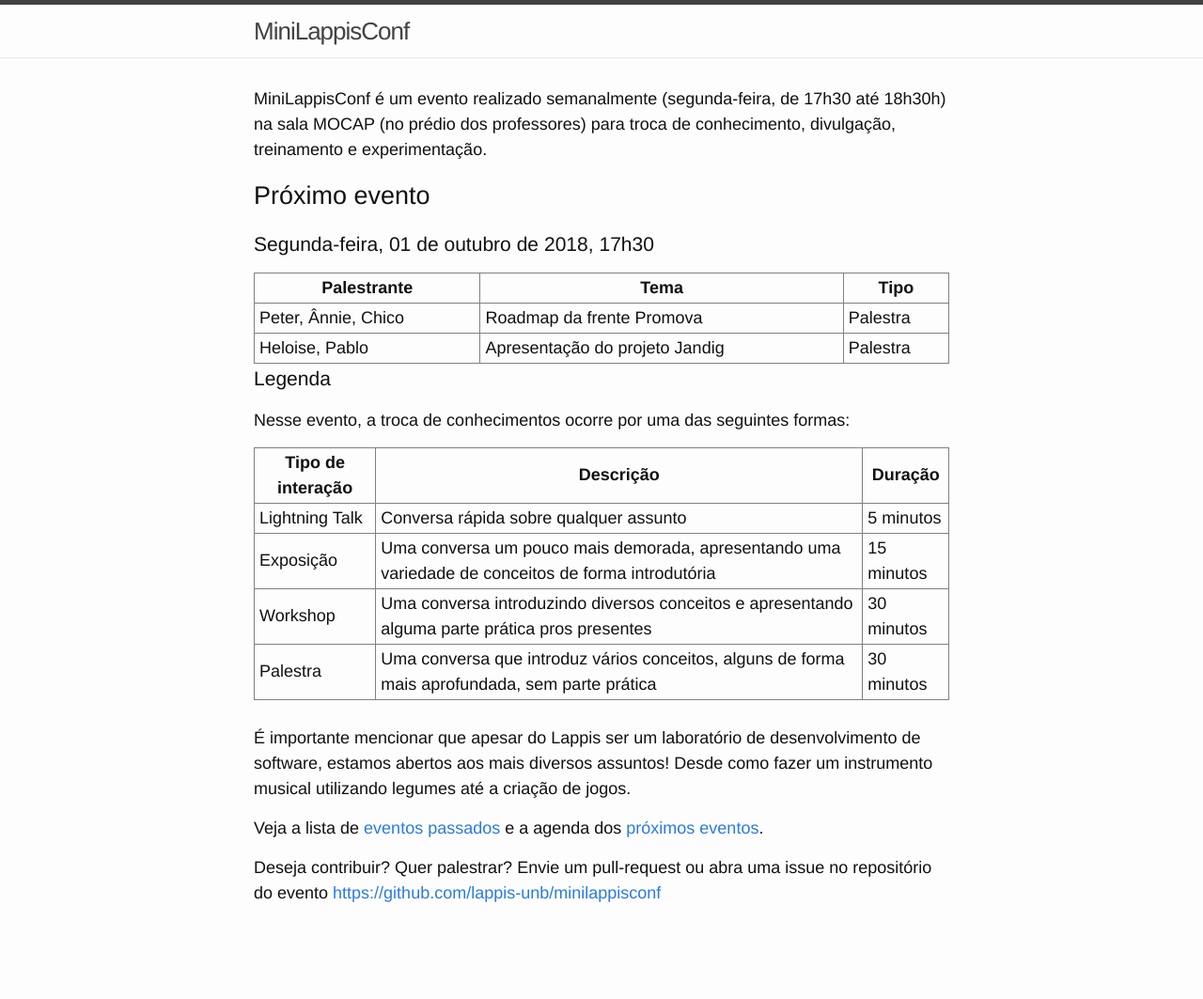
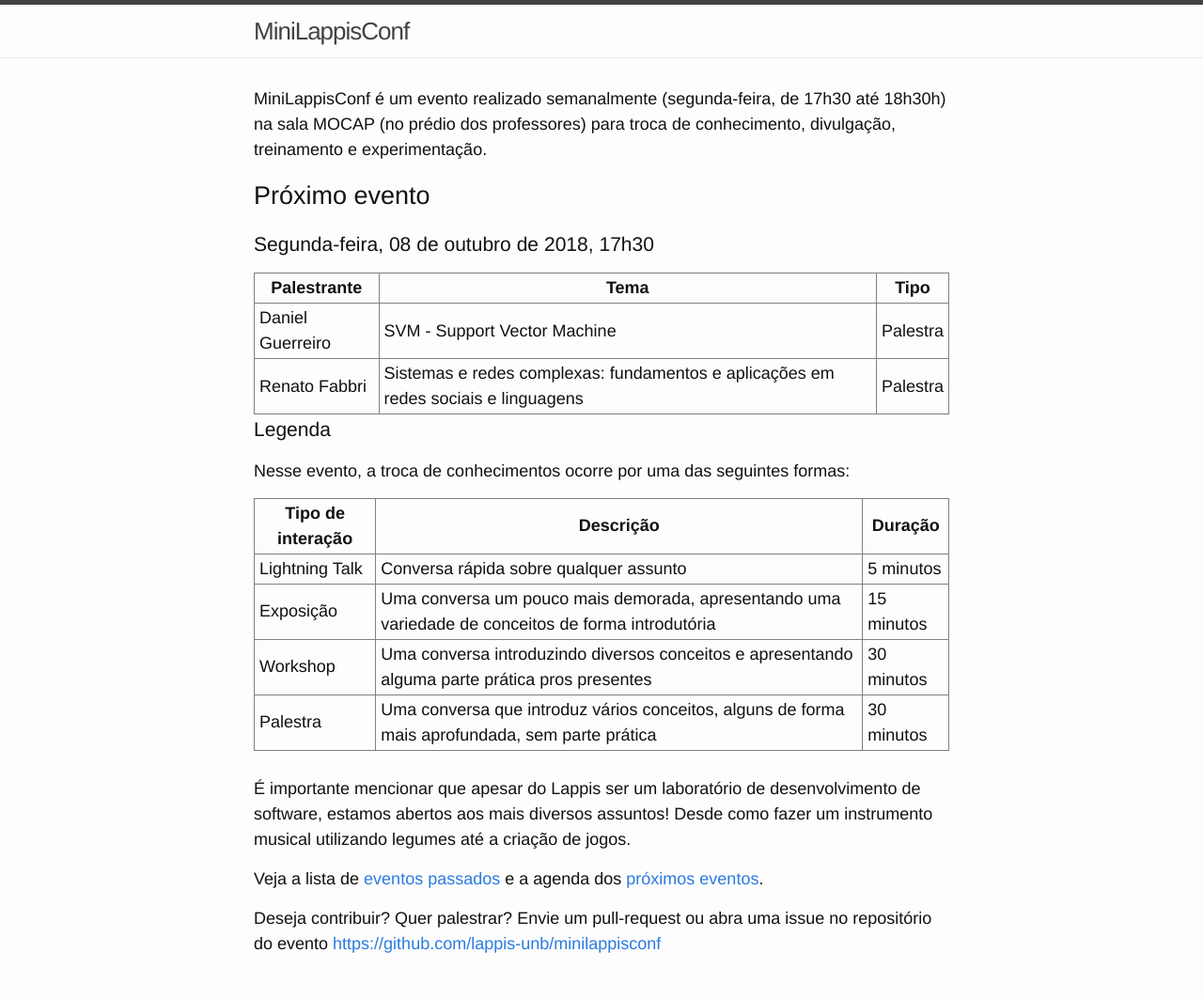
Before and after one commit to lappis-unb/MiniLappisConf, a Jekyll site: the page built from index.md, in a window 1280 px wide. Shown: the whole page at 94% size. Built offline with Jekyll 4.4.1, drawn with Linux system fonts in a browser that asks for light colours; before the commit the page ends 1009 px from its top, so only the background shows below that.

Commit message:
atualizando agenda de hoje = daniel e fabbri

```diff
--- a/index.md
+++ b/index.md
@@ -8,12 +8,12 @@ e experimentação.
 
 ## Próximo evento
 
-### Segunda-feira, 01 de outubro de 2018, 17h30
+### Segunda-feira, 08 de outubro de 2018, 17h30
 
-| Palestrante         | Tema                                     | Tipo      |
-| ------------------- | ---------------------------------------- | --------- |
-| Peter, Ânnie, Chico | Roadmap da frente Promova                | Palestra  |
-| Heloise, Pablo      | Apresentação do projeto Jandig           | Palestra  |
+| Palestrante     | Tema                                            | Tipo     |
+| --------------- | ----------------------------------------------- | -------- |
+| Daniel Guerreiro | SVM - Support Vector Machine                   | Palestra |
+| Renato Fabbri | Sistemas e redes complexas: fundamentos e aplicações em redes sociais e linguagens | Palestra |
 
 ### Legenda
 
```
Also changed, not shown: agenda.md (+0 -6 lines), passados.md (+10 -0 lines).
